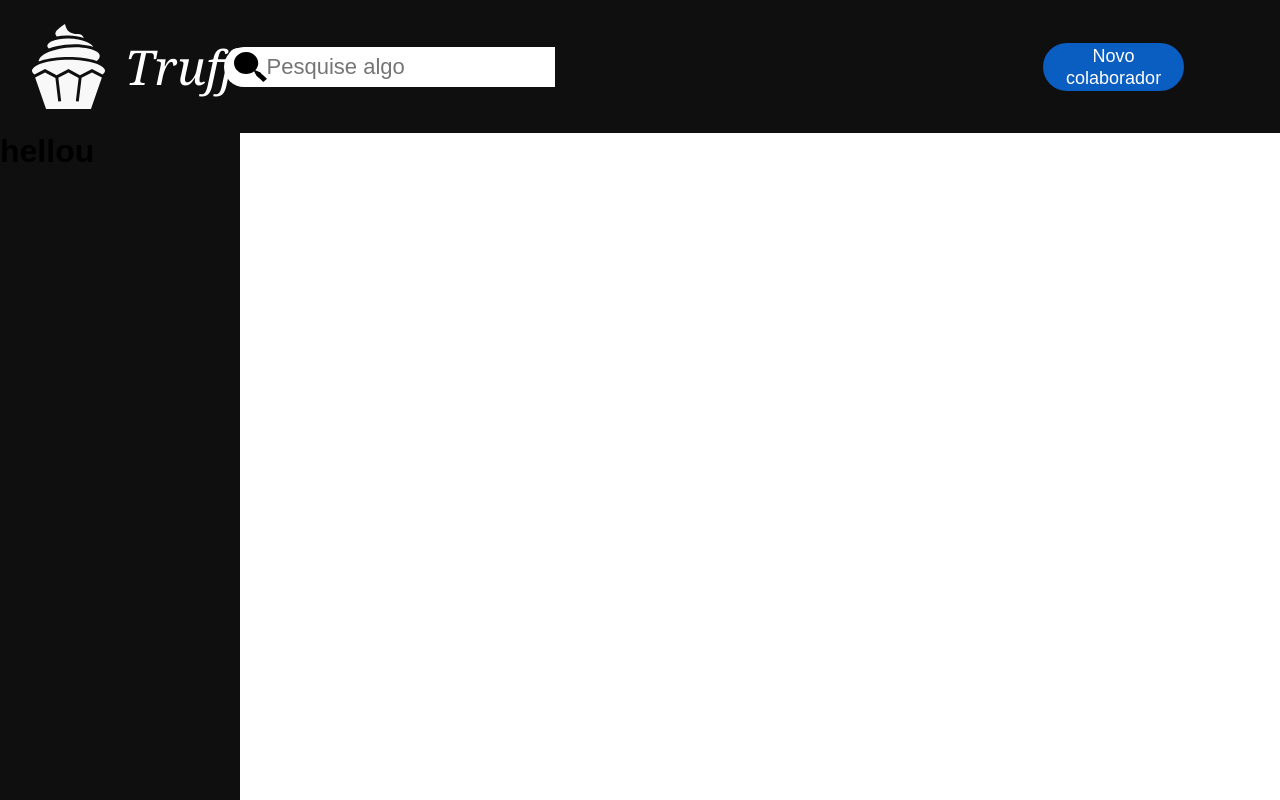
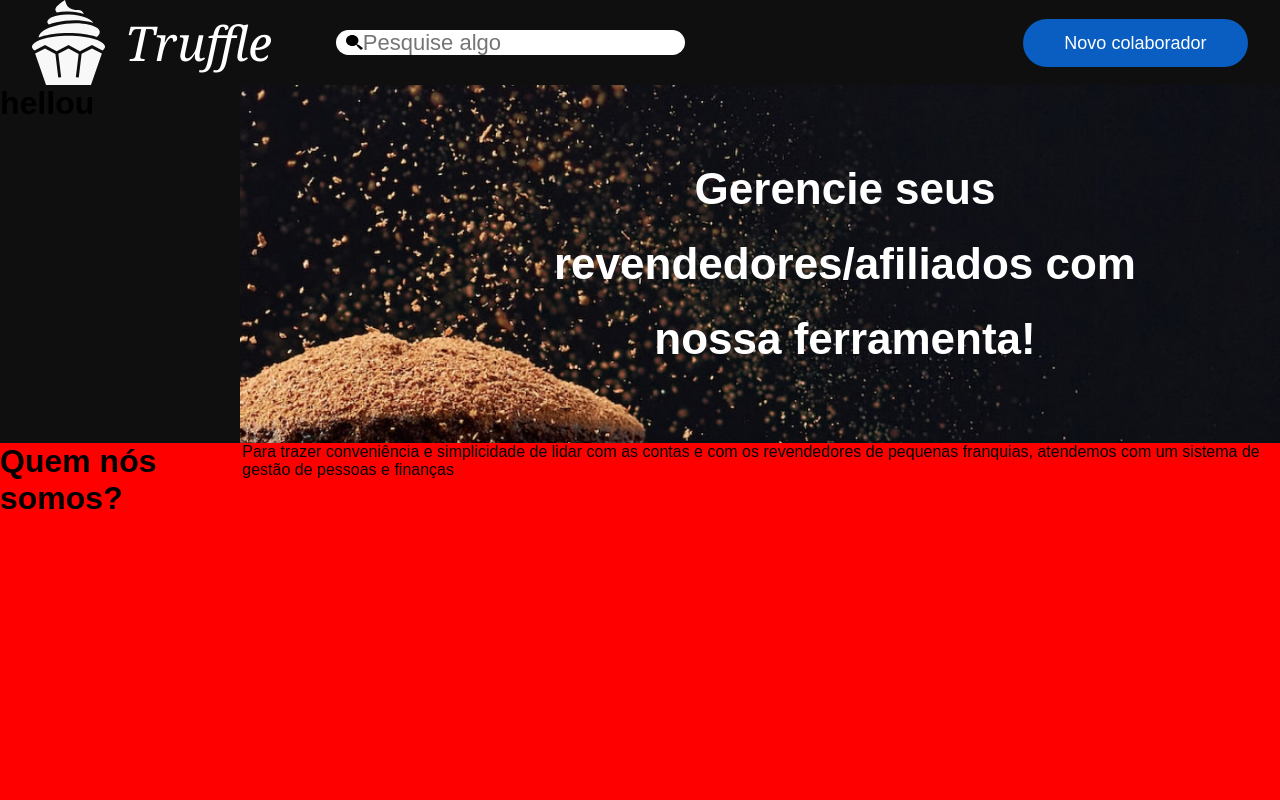
Before and after one commit to danielrgb23/projeto-admTech, a React (Create React App) app in the folder projeto_front/: page / in a window 1280 px wide. Built offline with nearby package versions, Linux system fonts and the light colour scheme; a web font is replaced by a local one.

Commit message:
Feat:header finish

```diff
--- a/projeto_front/src/components/Header/styles.module.scss
+++ b/projeto_front/src/components/Header/styles.module.scss
@@ -4,15 +4,14 @@
   align-items: center;
   width: 100vw;
   height: 10rem;
-  // margin-left: 2rem;
   background: #100f0f;
 
   .logo {
     display: flex;
     flex-direction: row;
     align-items: center;
-    justify-content: space-between;
-    width: 10%;
+    justify-content: center;
+    width: 20%;
     margin-left: 2rem;
     margin-right: 4rem;
 
@@ -32,9 +31,9 @@
 
   .containerInput {
     display: flex;
-    width: 20%;
+    width: 30%;
     height: 30%;
-    justify-content: flex-start;
+    justify-content: start;
     background: white;
     border-radius: 2rem;
 
@@ -57,7 +56,7 @@
 
   .containerBtn {
     display: flex;
-    width: 55%;
+    width: 50%;
     justify-content: end;
     margin-right: 2rem;
 
@@ -66,7 +65,7 @@
       color: white;
       border: none;
       border-radius: 2rem;
-      width: 20%;
+      width: 40%;
       height: 3rem;
       align-items: center;
 
--- a/projeto_front/src/pages/Dashboard/index.jsx
+++ b/projeto_front/src/pages/Dashboard/index.jsx
@@ -9,7 +9,19 @@ export function Dashboard() {
       <Header />
       <div className={styles.content}>
         <Sidebar />
+
+        <div className={styles.text}>
+          <h1>Gerencie seus <br/> revendedores/afiliados com <br/> nossa ferramenta!</h1>
+        </div>
+
       </div>
+        <div className={styles.more}>
+          <h1>Quem nós somos?</h1>
+          <p>Para trazer conveniência e simplicidade de
+            lidar com as contas e com os revendedores de
+            pequenas franquias, atendemos com um
+            sistema de gestão de pessoas e finanças</p>
+        </div>
     </div>
   )
 }
--- a/projeto_front/src/pages/Dashboard/styles.module.scss
+++ b/projeto_front/src/pages/Dashboard/styles.module.scss
@@ -1,3 +1,8 @@
+.container::-webkit-scrollbar {
+ width: 0px;
+ /* width of the entire scrollbar */
+}
+
 .container {
  display: flex;
  flex-direction: column;
@@ -7,5 +12,33 @@
  .content {
   display: flex;
   height: 100%;
+  width: 100%;
+  overflow-y: scroll;
+
+  background-image: url(../../assets/background1.jpg);
+  background-repeat: no-repeat;
+  background-size: 100%;
+  align-items: center;
+
+  .text {
+   display: flex;
+   width: 70%;
+   text-align: center;
+   justify-content: end;
+   align-items: center;
+   font-weight: 400;
+   font-size: 22px;
+   line-height: 75px;
+   color: white;
+   // margin-right: 10rem;
+  }
+
  }
+ .more {
+  display: flex;
+  width: 100%;
+  height: 100%;
+  background: red;
+ }
+
 }
```
Also changed, not shown: projeto_front/src/assets/background1.jpg (added), projeto_front/src/assets/doces.jpg (added).
